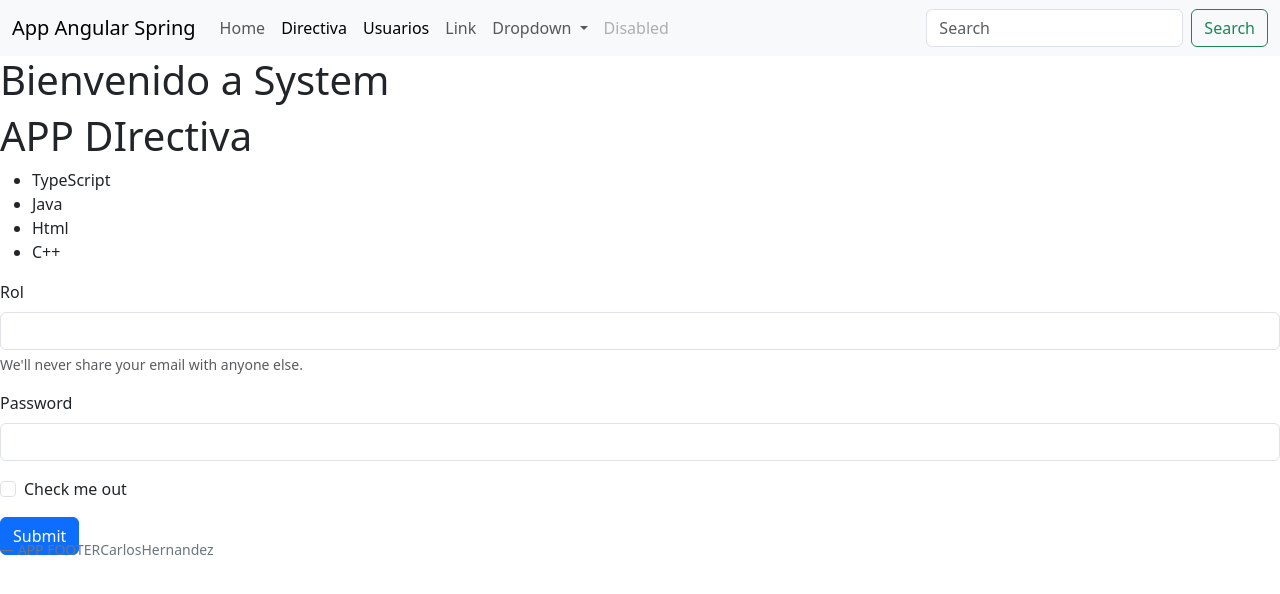
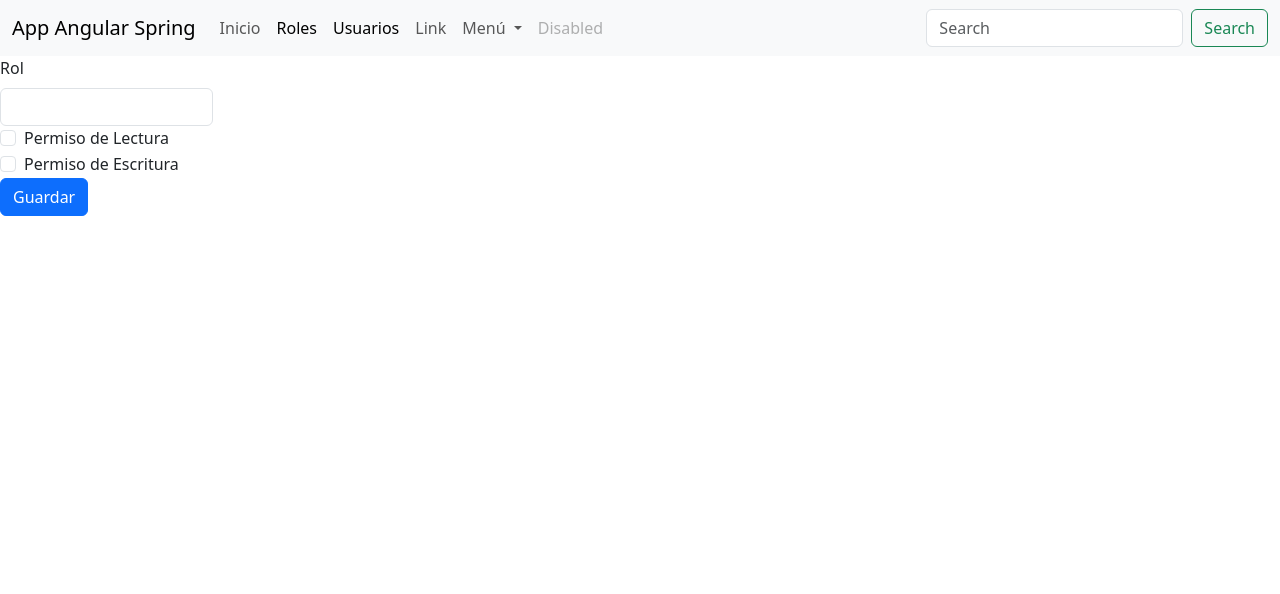
Before and after one commit to Kamabye/systemappfrontend, an Angular app: page /roles/form in a window 1280 px wide. Shown: the top 594 px of the page. Built offline with nearby package versions, Linux system fonts and the light colour scheme.

Commit message:
Guardar Rol

```diff
--- a/package.json
+++ b/package.json
@@ -18,6 +18,7 @@
     "@angular/platform-browser": "^15.0.0",
     "@angular/platform-browser-dynamic": "^15.0.0",
     "@angular/router": "^15.0.0",
+    "gentelella": "^1.4.0",
     "rxjs": "~7.5.0",
     "sweetalert2": "^11.7.0",
     "tslib": "^2.3.0",
--- a/src/app/app.component.html
+++ b/src/app/app.component.html
@@ -1,11 +1,3 @@
 <app-header></app-header>
 
-<h1>
-  {{ title }}
-</h1>
-
-<app-directiva></app-directiva>
-
 <router-outlet></router-outlet>
-
-<app-footer></app-footer>
--- a/src/app/header/header.component.html
+++ b/src/app/header/header.component.html
@@ -6,11 +6,11 @@
     </button>
     <div class="collapse navbar-collapse" id="navbarSupportedContent">
       <ul class="navbar-nav me-auto mb-2 mb-lg-0">
-        <li class="nav-item">
-          <a class="nav-link" aria-current="page" href="#">Home</a>
+        <li class="nav-item" routerLinkActive="active">
+          <a class="nav-link" aria-current="page" href="#">Inicio</a>
         </li>
         <li class="nav-item" routerLinkActive="active">
-          <a class="nav-link active" aria-current="page"  routerLink="/directivas">Directiva</a>
+          <a class="nav-link active" aria-current="page"  routerLink="/roles">Roles</a>
         </li>
         <li class="nav-item" routerLinkActive="active">
           <a class="nav-link active" aria-current="page"  routerLink="/usuarios">Usuarios</a>
@@ -20,7 +20,7 @@
         </li>
         <li class="nav-item dropdown">
           <a class="nav-link dropdown-toggle" href="#" role="button" data-bs-toggle="dropdown" aria-expanded="false">
-            Dropdown
+            Menú
           </a>
           <ul class="dropdown-menu">
             <li><a class="dropdown-item" href="#">Action</a></li>
--- a/src/app/usuario/formrol.component.html
+++ b/src/app/usuario/formrol.component.html
@@ -1,16 +1,17 @@
+<div>
     <form (ngSubmit)="crearRol()">
-    <div class="mb-3">
+        <div class="col-2">
             <label for="exampleInputEmail1" class="form-label">Rol</label>
-        <input type="text" class="form-control" id="exampleInputEmail1" name = "rol" aria-describedby="emailHelp" [(ngModel)] = "rol.rol">
-        <div id="emailHelp" class="form-text">We'll never share your email with anyone else.</div>
+            <input type="text" class="form-control" id="exampleInputEmail1" name="rol" [(ngModel)]="rol.rol">
         </div>
-    <div class="mb-3">
-        <label for="exampleInputPassword1" class="form-label">Password</label>
-        <input type="password" class="form-control" id="exampleInputPassword1">
+        <div class="col-2 form-check">
+            <input type="checkbox" class="form-check-input" id="exampleCheck1">
+            <label class="form-check-label" for="exampleCheck1">Permiso de Lectura</label>
         </div>
-    <div class="mb-3 form-check">
+        <div class="col-2 form-check">
             <input type="checkbox" class="form-check-input" id="exampleCheck1">
-        <label class="form-check-label" for="exampleCheck1">Check me out</label>
+            <label class="form-check-label" for="exampleCheck1">Permiso de Escritura</label>
         </div>
-    <button type="submit" class="btn btn-primary">Submit</button>
+        <button type="submit" class="btn btn-primary">Guardar</button>
     </form>
+</div>
--- a/src/app/usuario/formrol.component.ts
+++ b/src/app/usuario/formrol.component.ts
@@ -2,6 +2,7 @@ import { Component } from '@angular/core';
 import { Rol } from './rol';
 import { RolService } from './rol.service';
 import { Router } from '@angular/router';
+import swal from 'sweetalert2';
 
 @Component({
   selector: 'app-formrol',
@@ -16,9 +17,12 @@ export class FormrolComponent {
   }
 
   public crearRol(): void{
-    this.rolService.crearRol(this.rol).subscribe(
-      response => this.router.navigate(['/roles'])
-    )
+    this.rolService.crearRol(this.rol)
+    .subscribe(response => {
+      this.router.navigate(['/roles'])
+      swal.fire('Nuevo Rol', `Rol ${response.rol} creado con éxito!`,'success')
+    }
+    );
   }
 
 
--- a/src/app/usuario/rol.component.html
+++ b/src/app/usuario/rol.component.html
@@ -1,7 +1,7 @@
-<h1>APP ROles</h1>
+<h1>Roles de Sistema</h1>
 
 <div>
-  <button class="btn btn-rounded btn-primary" type="button" [routerLink]="['/roles/form']">Crear Rol</button>
+  <button class="btn btn-rounded btn-primary" type="button" [routerLink]="['/roles/form']">Nuevo Rol</button>
 </div>
 
 <table class="table">
--- a/src/app/usuario/usuario.component.html
+++ b/src/app/usuario/usuario.component.html
@@ -1,4 +1,4 @@
-<h1>APP Usuario</h1>
+<h1>Usuarios de Sistema</h1>
 
 <table class="table">
     <thead>
```
Also changed, not shown: 1 other file (tests, documents, lock files or other folders). Lines whose indentation alone changed are shown as unchanged.
